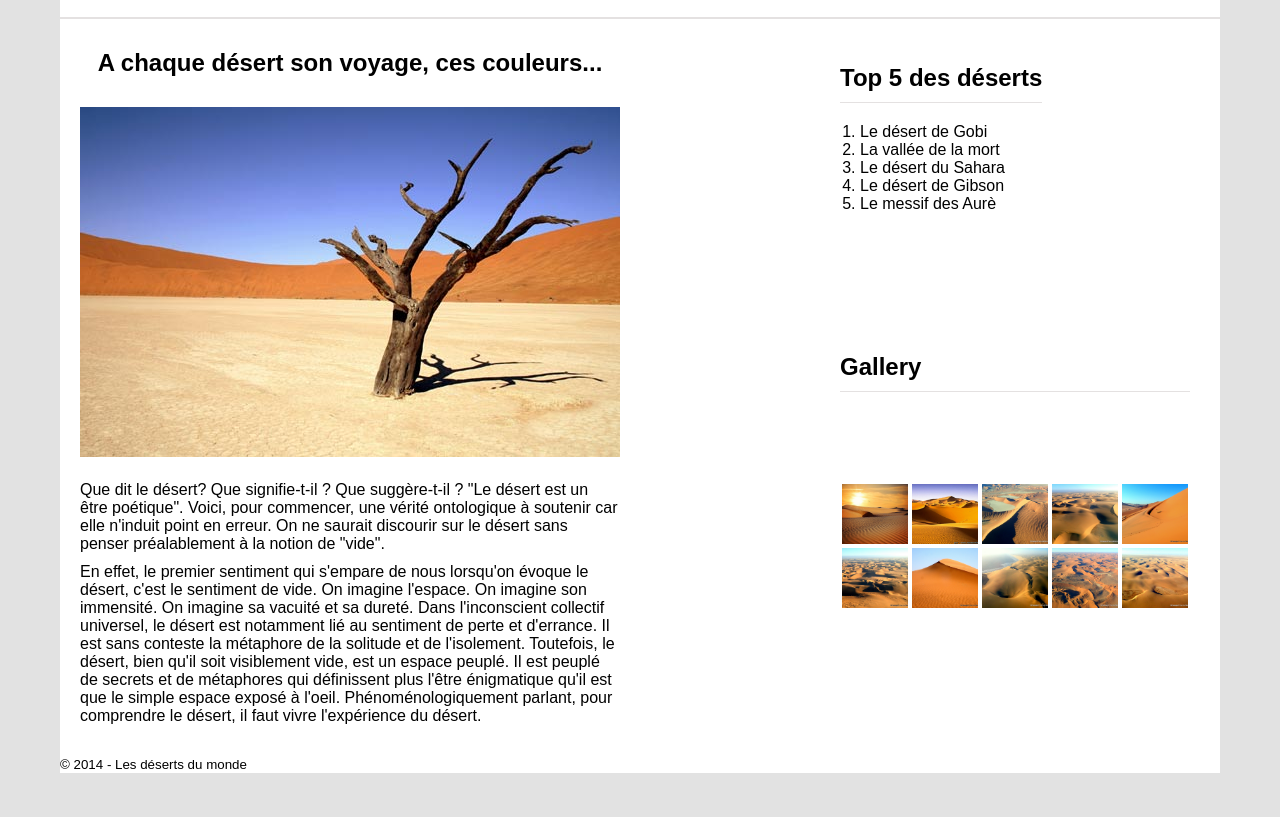
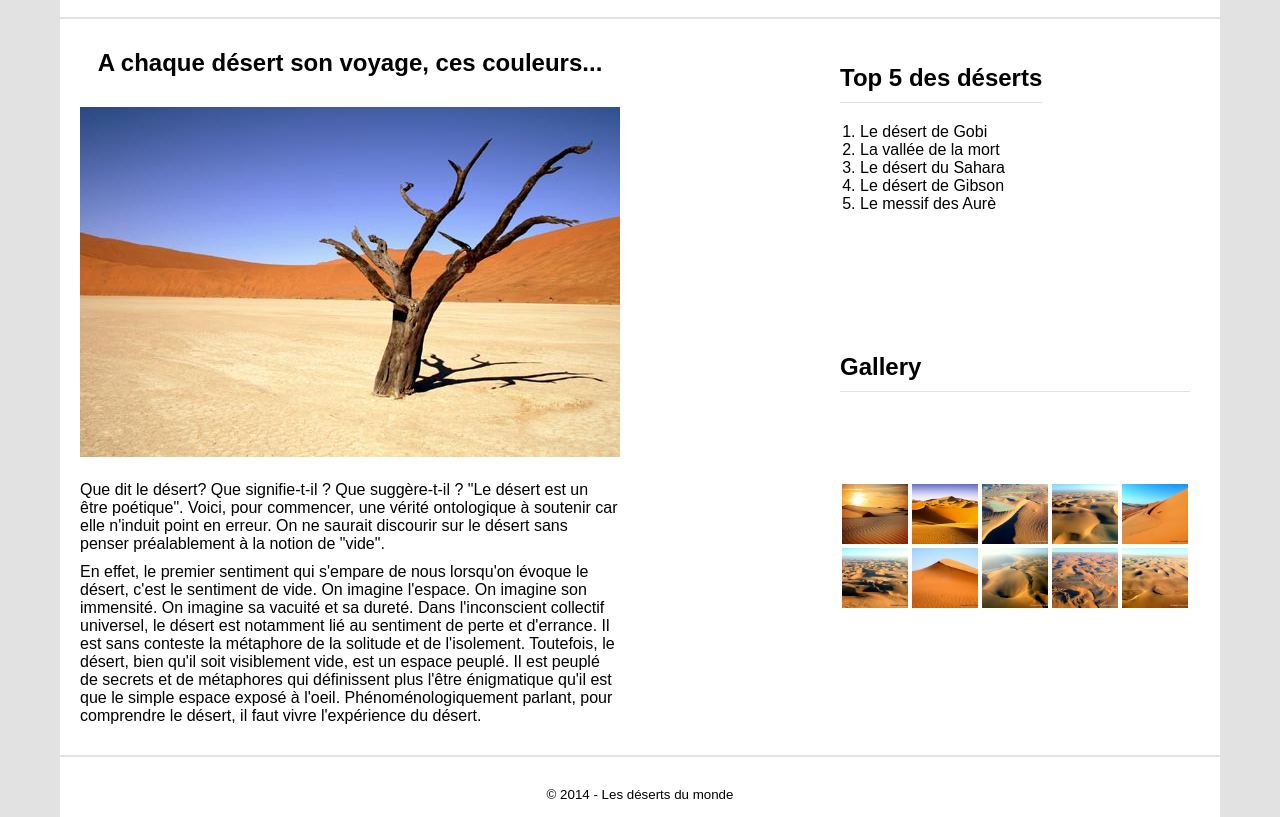
Before and after one commit to KaynoxDev/Devoir-Supp-DesertDuMonde-, a plain HTML site: page index.html in a window 1280 px wide. Shown: the part 113-930 px from the top of the page. Before the commit the page ends 886 px from the top, so only its background shows below. Drawn offline with Linux system fonts and the light colour scheme.

Commit message:
structure html footer

```diff
--- a/assets/css/style.css
+++ b/assets/css/style.css
@@ -123,3 +123,12 @@ ol {
     transform: scale(5);
 
   }
+
+  footer {
+    display: flex;
+    flex-direction: row;
+    border-top: 2px solid #e4e1e1;
+    height: 30px;
+    justify-content: center;
+    padding-top: 30px;
+  }
```
